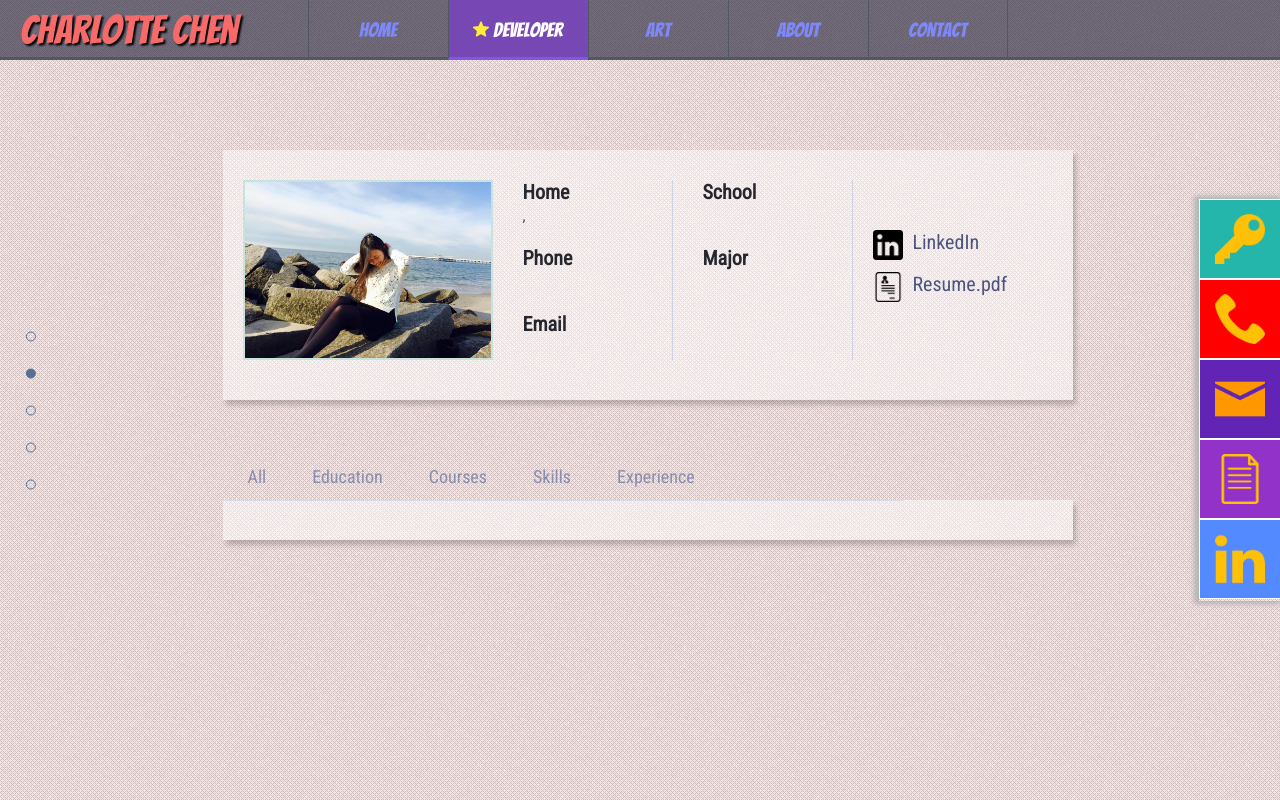
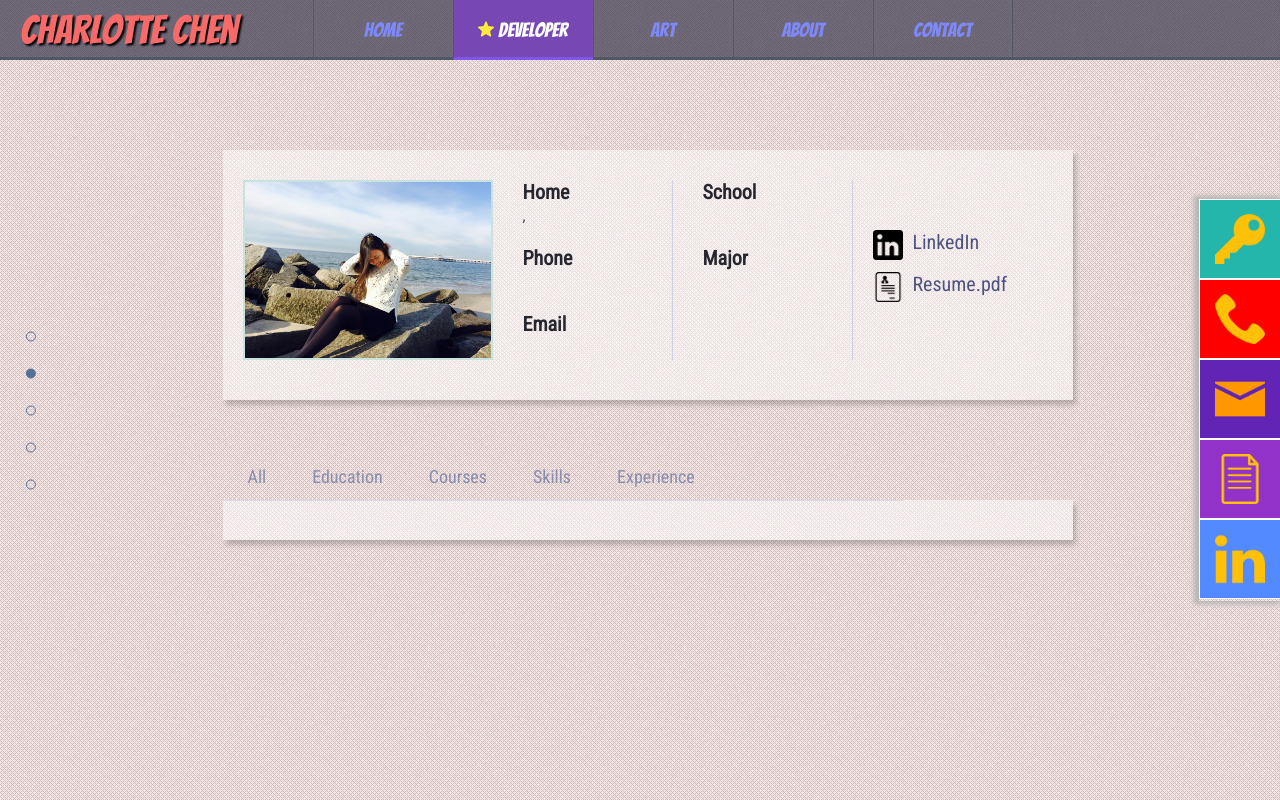
Before and after one commit to dth26/CharlotteChenResume-Public-, a Flask app: template templates/code/code.html in a window 1280 px wide; the page is wider, and only the part inside the window is pictured. Run offline with Flask 2, Linux system fonts and the light colour scheme; the template is opened without the code that fills it, so the values that code supplies are empty; some libraries are stand-ins or nearby versions.

Commit message:
fix menu to scale on mobile

```diff
--- a/static/js/code.js
+++ b/static/js/code.js
@@ -10,4 +10,5 @@ $(document).ready(function(){
 	});
 
 	$("#circleCode").css("background-color","#576F94");
+
 });
--- a/static/style/base.css
+++ b/static/style/base.css
@@ -17,15 +17,16 @@ body{
 }
 body
 {
+    left:0px;right:0px;
 	background-image: url("../images/lghtmesh.png");
 	font-family: 'Bangers', cursive;
 	overflow-x:hidden!important;
-	min-height:100%; padding:0; margin:0;
+	min-height:100%; padding:0 !important; margin:0 !important;
 }
 #force
 {
 	position: absolute;
-	padding: 0px;
+	padding: 0px !important;
     margin: 0px !important;
     min-width: 1325px;
     display: block;
@@ -226,12 +227,13 @@ text-shadow: 2px 2px 2px rgba(0, 0, 0, 1);
 }
 #menuItemHolder {
 	position: absolute;
-	width: 710px;
+	width: 700px;
 	margin: 0px;
 	padding: 0px;
 	left: 50%;
 	top: 0%;
-	transform: translate(-50%,-0%);
+	margin-left: -350px;
+	/*transform: translate(-50%,-0%);*/
 }
 #menuItemHolder a {
 	text-decoration: none;
```
